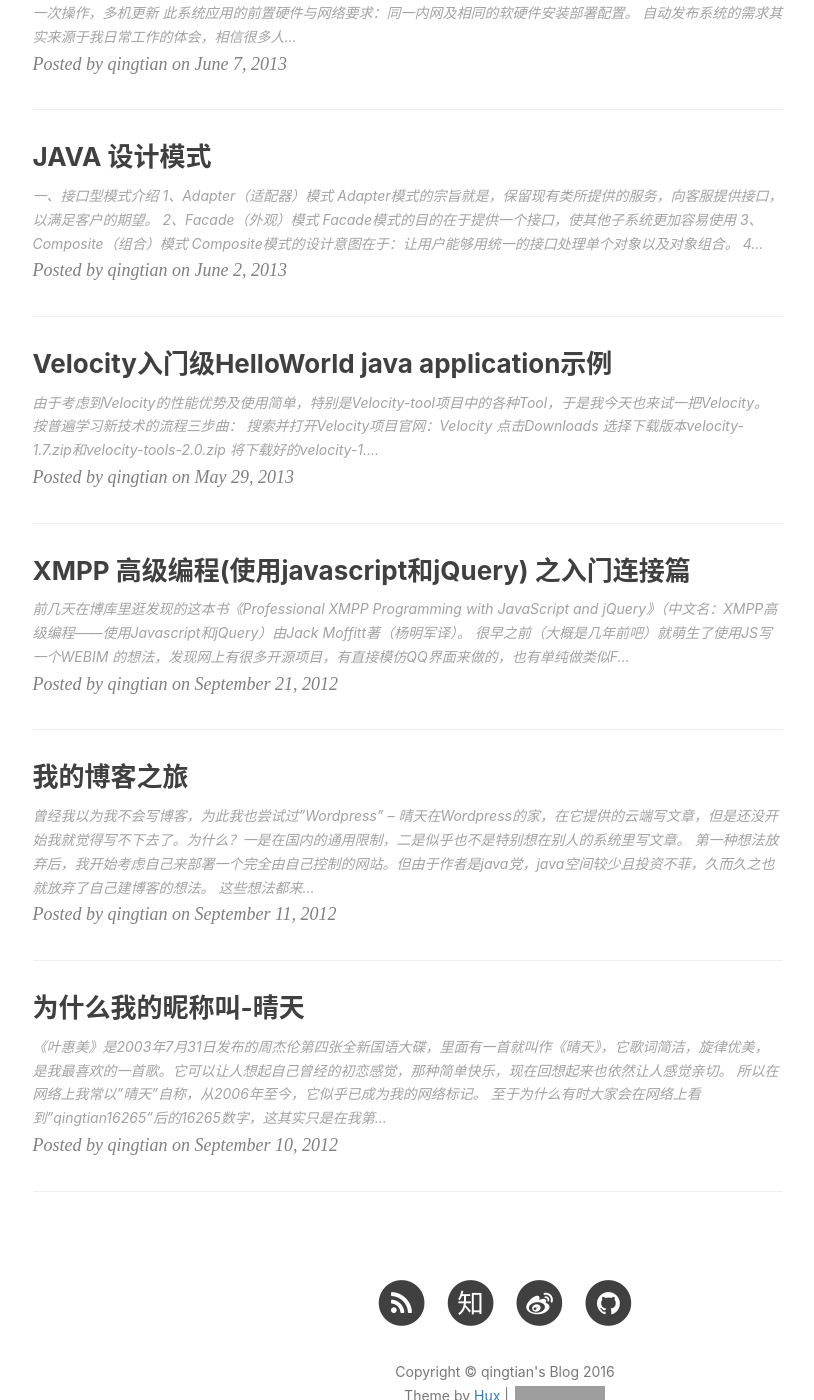
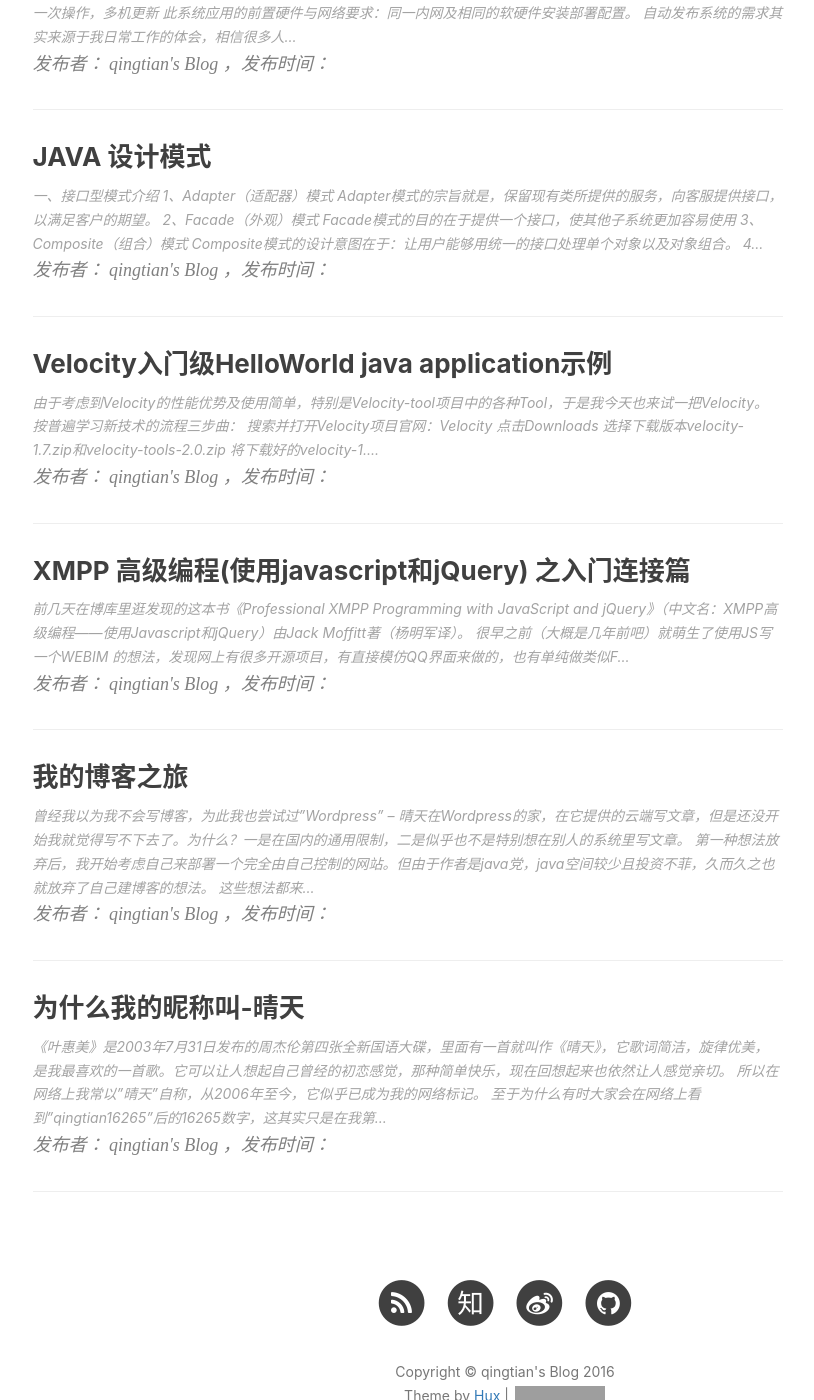
Before and after one commit to qingtian/qingtian.github.com, a Jekyll site: the page built from index.html, in a window 1280 px wide and 1400 px high, scrolled down 1250 px. Shown: the whole window, without its empty margins (135-949 px from the left). Built offline with Jekyll 4.4.1, drawn with Linux system fonts in a browser that asks for light colours; nearby versions of some CDN libraries; the list of posts is cut into pages by our own code; comment, search, counter and statistics services are not loaded; some of the changed text lies outside the part shown; grey boxes are pictures that could not be loaded.

Commit message:
publish format

```diff
--- a/index.html
+++ b/index.html
@@ -19,7 +19,7 @@
         </div>
     </a>
     <p class="post-meta">
-        Posted by {% if post.author %}{{ post.author }}{% else %}{{ site.title }}{% endif %} on {{ post.date | date: "%B %-d, %Y" }}
+        发布者： {% if page.author %}{{ page.author }}{% else %}{{ site.title }}{% endif %} ，发布时间： {{ page.date | date: "%Y-%m-%d" }}
     </p>
 </div>
 <hr>
```
